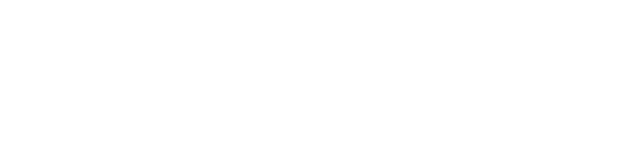
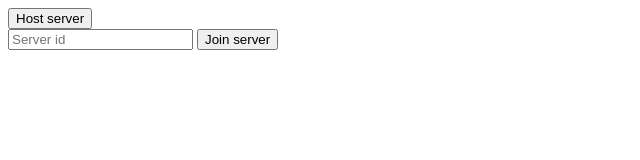
Before and after one commit to YoavHortman/OnlineShip, a website: page index.html in a window 1280 px wide. Shown: the whole page, without its empty margins (0-640 px from the left). Drawn offline with Linux system fonts and the light colour scheme.

Commit message:
added basic connection ui

```diff
--- a/index.html
+++ b/index.html
@@ -2,12 +2,19 @@
 <html>
 
 <head>
+  <script src="https://unpkg.com/peerjs@1.2.0/dist/peerjs.min.js"></script>
+  <script type="module" src="index.js"></script>
 </head>
 
+
 <body>
-
-    <script src="https://unpkg.com/peerjs@1.2.0/dist/peerjs.min.js"></script>
-    <script type="module" src="index.js"></script>
+  <div>
+    <button onclick="hostServer(() => {})">Host server</button>
+  </div>
+  <div>
+    <input id='SERVER_ID' type='text' placeholder="Server id"/>
+    <button onclick="connectToServer(document.getElementById('SERVER_ID').textContent)">Join server</button>
+  </div>
 </body>
 
 </html>
--- a/index.js
+++ b/index.js
@@ -19,8 +19,11 @@ function hostServer(idCallback) {
     peer.on("open", function (id) {
         console.log("server id", id);
         idCallback(id);
-        var clientId = prompt("Enter client id");
-        console.log("clientId", clientId);
+        var clientId = null;
+        while (clientId === null) {
+            clientId = prompt("Copy selected text\nEnter client id", id);
+            console.log("clientId", clientId);
+        }
         var connection = peer.connect(clientId, WEBRTC_OPTIONS);
         console.log("connection:", connection);
         connection.on("open", function () {
@@ -56,6 +59,7 @@ function connectToServer(id) {
     peer.connect(id, WEBRTC_OPTIONS);
     peer.on("open", function (id) {
         console.log("open", id);
+        prompt('give to server:', id);
     });
     peer.on("connection", function (conn) {
         console.log("connection", conn);
```
Also changed, not shown: index.ts (+5 -2 lines), 1 other file.
